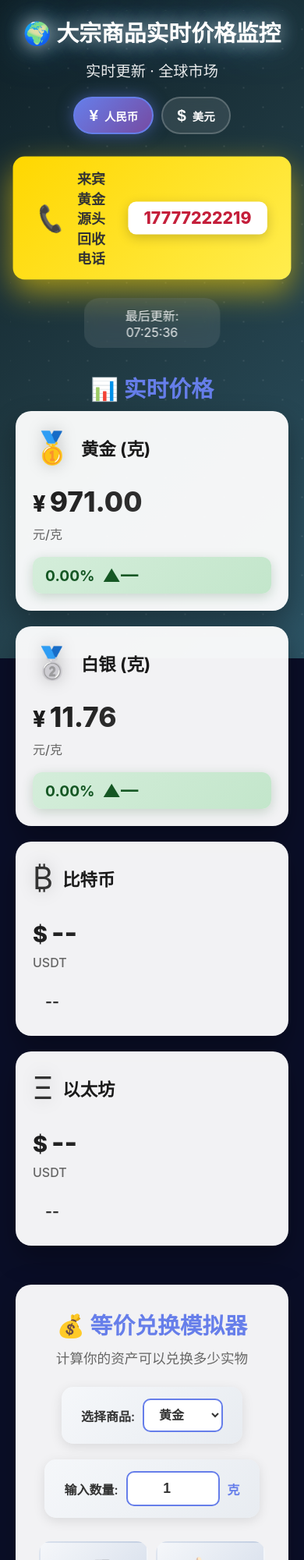
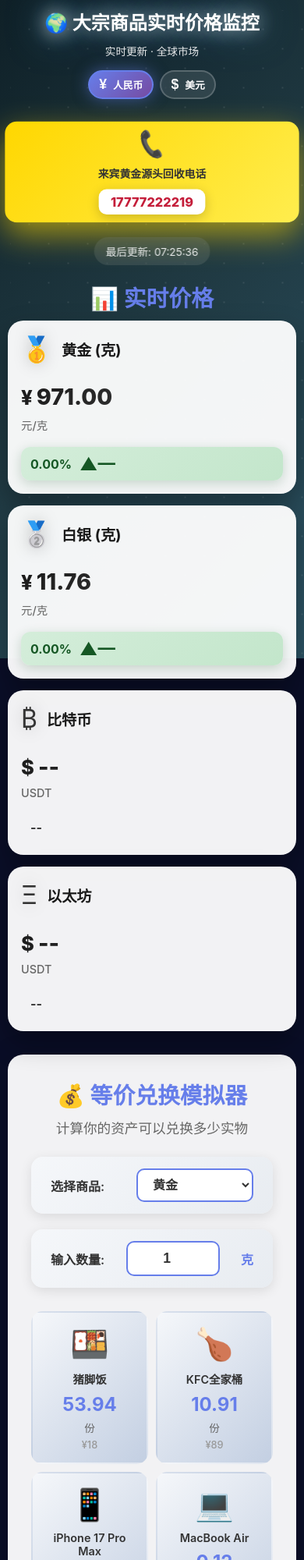
Before and after one commit to CuiCan2003/gold-monitor, a plain HTML site: page public/index.html in a window 390 px wide. Shown: the top 2000 px of the page at 78% size. Drawn offline with Linux system fonts and the light colour scheme; no server answers.

Commit message:
全面优化移动端适配：调整字体大小、间距、布局，完美支持手机屏幕

```diff
--- a/public/styles.css
+++ b/public/styles.css
@@ -451,41 +451,254 @@ footer {
 
 /* Responsive */
 @media (max-width: 768px) {
+    body {
+        padding: 10px;
+    }
+
+    .container {
+        max-width: 100%;
+    }
+
     header h1 {
+        font-size: 1.8rem;
+        margin-bottom: 10px;
+    }
+
+    .subtitle {
+        font-size: 0.9rem;
+        margin-bottom: 15px;
+    }
+
+    /* 货币切换按钮 */
+    .currency-switch {
+        flex-direction: row;
+        gap: 8px;
+        margin-top: 15px;
+    }
+
+    .currency-btn {
+        padding: 8px 16px;
+        font-size: 0.85rem;
+    }
+
+    .currency-icon {
+        font-size: 1.1rem;
+    }
+
+    /* 联系横幅 */
+    .contact-banner {
+        flex-direction: column;
+        padding: 12px 20px;
+        gap: 10px;
+        margin: 15px auto 20px;
+    }
+
+    .banner-text {
+        font-size: 0.95rem;
+    }
+
+    .banner-phone {
+        font-size: 1.1rem;
+        padding: 6px 15px;
+    }
+
+    /* 最后更新时间 */
+    .last-update {
+        font-size: 0.85rem;
+        padding: 8px 15px;
+        margin-bottom: 20px;
+    }
+
+    /* 价格卡片 */
+    .cards-grid {
+        grid-template-columns: 1fr;
+        gap: 15px;
+        margin-bottom: 30px;
+    }
+
+    .price-card {
+        padding: 20px;
+    }
+
+    .icon {
+        font-size: 2rem;
+    }
+
+    .name {
+        font-size: 1.2rem;
+    }
+
+    .price {
+        font-size: 2rem;
+    }
+
+    .currency-symbol {
+        font-size: 1.6rem;
+    }
+
+    .unit {
+        font-size: 0.9rem;
+    }
+
+    .change {
+        font-size: 1rem;
+        padding: 8px 12px;
+    }
+
+    /* 兑换模拟器 */
+    .converter-section {
+        padding: 20px;
+        margin: 20px 0;
+        border-radius: 15px;
+    }
+
+    .section-title {
+        font-size: 1.4rem;
+    }
+
+    .converter-subtitle {
+        font-size: 0.95rem;
+        margin-bottom: 20px;
+    }
+
+    .converter-controls {
+        flex-direction: column;
+        gap: 12px;
+        margin-bottom: 20px;
+    }
+
+    .control-group {
+        width: 100%;
+        padding: 12px 20px;
+        justify-content: space-between;
+    }
+
+    .control-group label {
+        font-size: 0.9rem;
+    }
+
+    .commodity-select {
+        padding: 8px 12px;
+        font-size: 0.9rem;
+        flex: 1;
+        max-width: 150px;
+    }
+
+    .quantity-input {
+        width: 100px;
+        padding: 8px 12px;
+        font-size: 1rem;
+    }
+
+    .unit-label {
+        font-size: 0.9rem;
+    }
+
+    .converter-grid {
+        grid-template-columns: repeat(auto-fill, minmax(100px, 1fr));
+        gap: 10px;
+    }
+
+    .converter-card {
+        padding: 12px;
+    }
+
+    .converter-icon {
         font-size: 2.2rem;
     }
 
-    .price {
-        font-size: 2.2rem;
+    .converter-name {
+        font-size: 0.8rem;
     }
 
-    .currency-symbol {
-        font-size: 1.8rem;
+    .converter-value {
+        font-size: 1.4rem;
     }
 
-    .cards-grid {
-        grid-template-columns: 1fr;
-        gap: 20px;
+    .converter-unit {
+        font-size: 0.75rem;
     }
 
-    .currency-switch {
-        flex-direction: row;
-        gap: 10px;
+    .converter-price {
+        font-size: 0.7rem;
     }
 
-    .currency-btn {
-        padding: 10px 18px;
-        font-size: 0.9rem;
+    /* Footer */
+    footer {
+        padding: 20px 15px;
+        font-size: 0.85rem;
+    }
+
+    .disclaimer {
+        font-size: 0.8rem;
+    }
+
+    .author {
+        font-size: 0.95rem;
+    }
+
+    .author-name {
+        font-size: 1rem;
     }
 }
 
 @media (max-width: 480px) {
     header h1 {
+        font-size: 1.5rem;
+    }
+
+    .subtitle {
+        font-size: 0.85rem;
+    }
+
+    .currency-btn {
+        padding: 6px 12px;
+        font-size: 0.8rem;
+    }
+
+    .contact-banner {
+        padding: 10px 15px;
+    }
+
+    .banner-text {
+        font-size: 0.85rem;
+    }
+
+    .banner-phone {
+        font-size: 1rem;
+    }
+
+    .price-card {
+        padding: 15px;
+    }
+
+    .price {
         font-size: 1.8rem;
     }
 
-    .price-card {
-        padding: 20px;
+    .converter-section {
+        padding: 15px;
+    }
+
+    .section-title {
+        font-size: 1.2rem;
+    }
+
+    .converter-grid {
+        grid-template-columns: repeat(auto-fill, minmax(90px, 1fr));
+        gap: 8px;
+    }
+
+    .converter-card {
+        padding: 10px;
+    }
+
+    .converter-icon {
+        font-size: 2rem;
+    }
+
+    .converter-value {
+        font-size: 1.2rem;
     }
 }
 
```
